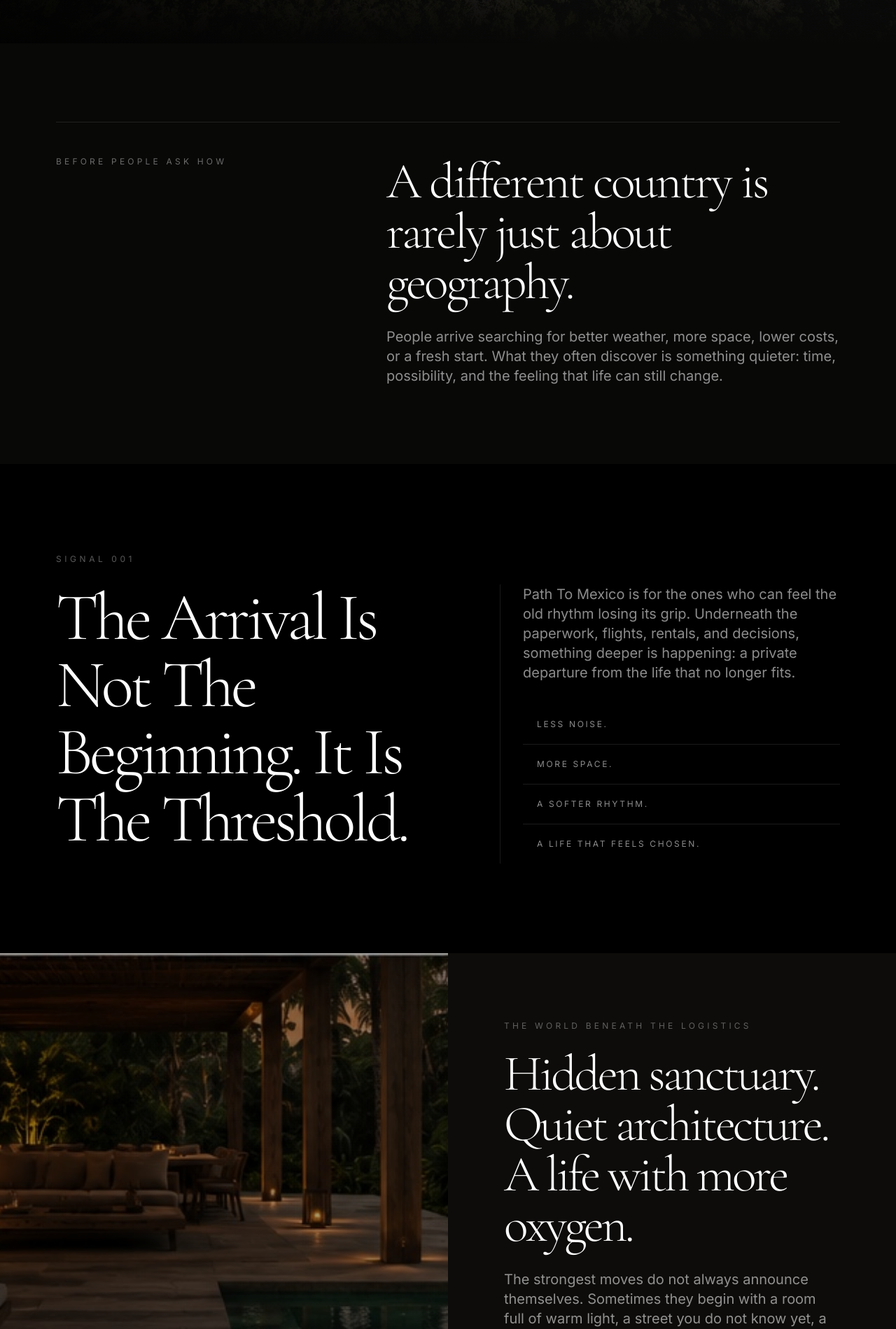
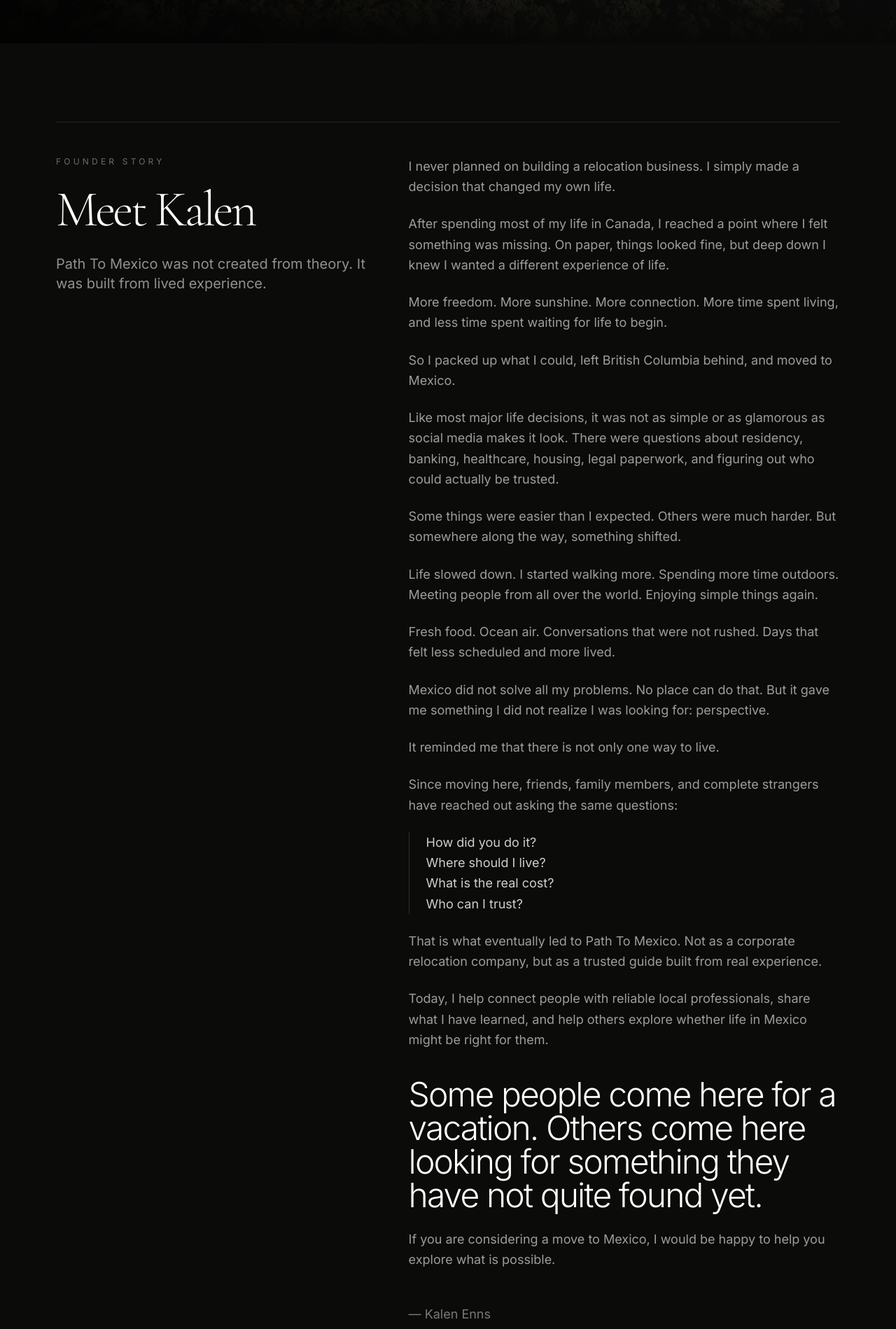
Before and after one commit to TradePhoenix/cielo-nuevo, a React (Create React App) app: page / in a window 1280 px wide. Shown: the part 901-2800 px from the top of the page at 70% size. Built offline with nearby package versions, Linux system fonts and the light colour scheme.

Commit message:
Add founder story and update hero message

```diff
--- a/src/App.js
+++ b/src/App.js
@@ -4,16 +4,45 @@
 
 const content = {
   en: {
-    nav: ["Home", "Signal", "Relocation", "Process", "Trust", "FAQ", "Contact"],
+    nav: ["Home", "Story", "Signal", "Relocation", "Process", "Trust", "FAQ", "Contact"],
     heroLocation: "Riviera Maya • Mexico",
     heroTitle: "PATH TO MEXICO",
     heroSignal: "[ CIELO NUEVO ]",
-    heroHook1: "Some people visit Mexico.",
-    heroHook2: "Others disappear into a better life.",
+    heroHook1: "Not everyone is meant to stay",
+    heroHook2: "where they started.",
     heroSubtext:
-      "Most people think they want a new country. What they really want is distance from a life that no longer feels like their own. Mexico just happens to be where many of them find it.",
+      "A different rhythm of life awaits in Mexico. Path To Mexico helps people explore relocation, lifestyle, trusted local connections, and the deeper possibility of beginning again.",
     explore: "Enter The Signal",
     start: "Start The Conversation",
+
+    founderLabel: "Founder Story",
+    founderTitle: "Meet Kalen",
+    founderIntro:
+      "Path To Mexico was not created from theory. It was built from lived experience.",
+    founderParagraphs: [
+      "I never planned on building a relocation business. I simply made a decision that changed my own life.",
+      "After spending most of my life in Canada, I reached a point where I felt something was missing. On paper, things looked fine, but deep down I knew I wanted a different experience of life.",
+      "More freedom. More sunshine. More connection. More time spent living, and less time spent waiting for life to begin.",
+      "So I packed up what I could, left British Columbia behind, and moved to Mexico.",
+      "Like most major life decisions, it was not as simple or as glamorous as social media makes it look. There were questions about residency, banking, healthcare, housing, legal paperwork, and figuring out who could actually be trusted.",
+      "Some things were easier than I expected. Others were much harder. But somewhere along the way, something shifted.",
+      "Life slowed down. I started walking more. Spending more time outdoors. Meeting people from all over the world. Enjoying simple things again.",
+      "Fresh food. Ocean air. Conversations that were not rushed. Days that felt less scheduled and more lived.",
+      "Mexico did not solve all my problems. No place can do that. But it gave me something I did not realize I was looking for: perspective.",
+      "It reminded me that there is not only one way to live.",
+      "Since moving here, friends, family members, and complete strangers have reached out asking the same questions:"
+    ],
+    founderQuestions: ["How did you do it?", "Where should I live?", "What is the real cost?", "Who can I trust?"],
+    founderClosing:
+      "That is what eventually led to Path To Mexico. Not as a corporate relocation company, but as a trusted guide built from real experience.",
+    founderClosing2:
+      "Today, I help connect people with reliable local professionals, share what I have learned, and help others explore whether life in Mexico might be right for them.",
+    founderQuote:
+      "Some people come here for a vacation. Others come here looking for something they have not quite found yet.",
+    founderFinal:
+      "If you are considering a move to Mexico, I would be happy to help you explore what is possible.",
+    founderSignature: "— Kalen Enns",
+    founderRole: "Founder, Path To Mexico",
 
     manifestoLabel: "Before People Ask How",
     manifestoTitle: "A different country is rarely just about geography.",
@@ -59,7 +88,7 @@
     trustLabel: "Trust & Clarity",
     trustTitle: "Not everyone is meant to stay where they started.",
     trust1:
-      "Cielo Nuevo acts as a trusted connector and relocation guide, helping you find the right people, places, and next steps in Playa del Carmen.",
+      "Path To Mexico acts as a trusted connector and relocation guide, helping you find the right people, places, and next steps in Playa del Carmen.",
     trust2:
       "For legal, immigration, tax, and real estate transactions, we connect clients with qualified local professionals so each step is handled properly.",
     trust3: "Simple promise: clearer options, better introductions, and a smoother landing in Mexico.",
@@ -73,7 +102,7 @@
 
     whoTitle: "Built For People Ready For A Different Life",
     whoText:
-      "Whether you are coming from Canada, the United States, or somewhere else, Cielo Nuevo helps you understand your options and connect with the right people on the ground.",
+      "Whether you are coming from Canada, the United States, or somewhere else, Path To Mexico helps you understand your options and connect with the right people on the ground.",
     tags: ["Canadians", "Americans", "Digital Nomads", "Retirees", "Investors", "Families", "Remote Workers", "Freedom Seekers"],
 
     faqLabel: "Common Questions",
@@ -94,16 +123,45 @@
   },
 
   es: {
-    nav: ["Inicio", "Señal", "Reubicación", "Proceso", "Confianza", "FAQ", "Contacto"],
+    nav: ["Inicio", "Historia", "Señal", "Reubicación", "Proceso", "Confianza", "FAQ", "Contacto"],
     heroLocation: "Riviera Maya • México",
     heroTitle: "PATH TO MEXICO",
     heroSignal: "[ CIELO NUEVO ]",
-    heroHook1: "Algunas personas visitan México.",
-    heroHook2: "Otras desaparecen hacia una vida mejor.",
+    heroHook1: "No todos están destinados",
+    heroHook2: "a quedarse donde empezaron.",
     heroSubtext:
-      "La mayoría cree que quiere un nuevo país. Lo que realmente busca es distancia de una vida que ya no se siente propia. México simplemente es donde muchos lo encuentran.",
+      "Un ritmo de vida diferente te espera en México. Path To Mexico ayuda a explorar reubicación, estilo de vida, conexiones locales confiables y la posibilidad más profunda de empezar otra vez.",
     explore: "Entrar A La Señal",
     start: "Iniciar Conversación",
+
+    founderLabel: "Historia Del Fundador",
+    founderTitle: "Conoce A Kalen",
+    founderIntro:
+      "Path To Mexico no nació de una teoría. Nació de una experiencia real.",
+    founderParagraphs: [
+      "Nunca planeé construir un negocio de reubicación. Simplemente tomé una decisión que cambió mi propia vida.",
+      "Después de pasar la mayor parte de mi vida en Canadá, llegué a un punto en el que sentía que algo faltaba. En papel, todo parecía estar bien, pero en el fondo sabía que quería una experiencia de vida diferente.",
+      "Más libertad. Más sol. Más conexión. Más tiempo viviendo, y menos tiempo esperando que la vida comenzara.",
+      "Así que empaqué lo que pude, dejé British Columbia atrás y me mudé a México.",
+      "Como muchas decisiones importantes, no fue tan simple ni tan glamuroso como parece en redes sociales. Había preguntas sobre residencia, bancos, salud, vivienda, documentos legales y cómo encontrar personas en quienes realmente pudiera confiar.",
+      "Algunas cosas fueron más fáciles de lo que esperaba. Otras fueron mucho más difíciles. Pero en algún punto, algo cambió.",
+      "La vida bajó de velocidad. Empecé a caminar más. Pasar más tiempo afuera. Conocer personas de todo el mundo. Disfrutar otra vez de las cosas simples.",
+      "Comida fresca. Aire del mar. Conversaciones sin prisa. Días que se sentían menos programados y más vividos.",
+      "México no resolvió todos mis problemas. Ningún lugar puede hacer eso. Pero me dio algo que no sabía que estaba buscando: perspectiva.",
+      "Me recordó que no existe una sola forma de vivir.",
+      "Desde que me mudé aquí, amigos, familiares y personas que no conocía empezaron a hacerme las mismas preguntas:"
+    ],
+    founderQuestions: ["¿Cómo lo hiciste?", "¿Dónde debería vivir?", "¿Cuál es el costo real?", "¿En quién puedo confiar?"],
+    founderClosing:
+      "Eso fue lo que eventualmente llevó a Path To Mexico. No como una empresa corporativa de reubicación, sino como una guía confiable construida desde la experiencia real.",
+    founderClosing2:
+      "Hoy ayudo a conectar personas con profesionales locales confiables, comparto lo que he aprendido y ayudo a otros a explorar si la vida en México puede ser adecuada para ellos.",
+    founderQuote:
+      "Algunas personas vienen de vacaciones. Otras vienen buscando algo que todavía no han encontrado.",
+    founderFinal:
+      "Si estás considerando mudarte a México, me encantaría ayudarte a explorar lo que es posible.",
+    founderSignature: "— Kalen Enns",
+    founderRole: "Fundador, Path To Mexico",
 
     manifestoLabel: "Antes De Preguntar Cómo",
     manifestoTitle: "Un país diferente casi nunca se trata solo de geografía.",
@@ -149,7 +207,7 @@
     trustLabel: "Confianza & Claridad",
     trustTitle: "No todos están destinados a quedarse donde empezaron.",
     trust1:
-      "Cielo Nuevo funciona como guía y conector confiable para ayudarte a encontrar las personas, lugares y próximos pasos adecuados en Playa del Carmen.",
+      "Path To Mexico funciona como guía y conector confiable para ayudarte a encontrar las personas, lugares y próximos pasos adecuados en Playa del Carmen.",
     trust2:
       "Para temas legales, migratorios, fiscales e inmobiliarios, conectamos a los clientes con profesionales locales calificados.",
     trust3: "Promesa simple: opciones más claras, mejores conexiones y una llegada más tranquila a México.",
@@ -163,7 +221,7 @@
 
     whoTitle: "Hecho Para Personas Listas Para Una Vida Diferente",
     whoText:
-      "Ya vengas de Canadá, Estados Unidos u otro lugar, Cielo Nuevo te ayuda a entender tus opciones y conectar con las personas correctas en el terreno.",
+      "Ya vengas de Canadá, Estados Unidos u otro lugar, Path To Mexico te ayuda a entender tus opciones y conectar con las personas correctas en el terreno.",
     tags: ["Canadienses", "Americanos", "Nómadas Digitales", "Jubilados", "Inversionistas", "Familias", "Trabajadores Remotos", "Buscadores De Libertad"],
 
     faqLabel: "Preguntas Comunes",
@@ -233,9 +291,62 @@
   );
 }
 
+function FounderStory({ t }) {
+  return (
+    <section id="story" className="bg-[#0b0b0a] px-6 py-20 text-white md:px-20 md:py-28">
+      <motion.div
+        initial={{ opacity: 0, y: 45 }}
+        whileInView={{ opacity: 1, y: 0 }}
+        transition={{ duration: 0.9 }}
+        viewport={{ once: true }}
+        className="mx-auto grid max-w-6xl gap-12 border-t border-white/10 pt-12 md:grid-cols-[0.85fr_1.15fr]"
+      >
+        <div>
+          <p className="mb-6 text-xs uppercase tracking-[0.35em] text-white/40">{t.founderLabel}</p>
+          <h2 className="max-w-xl text-4xl font-light leading-tight tracking-[-0.05em] md:text-7xl">
+            {t.founderTitle}
+          </h2>
+          <p className="mt-7 max-w-md text-lg leading-relaxed text-white/55 sm:text-xl">
+            {t.founderIntro}
+          </p>
+        </div>
+
+        <div className="space-y-6 text-lg leading-relaxed text-white/60">
+          {t.founderParagraphs.map((paragraph) => (
+            <p key={paragraph}>{paragraph}</p>
+          ))}
+
+          <div className="border-l border-white/15 pl-6 text-white/80">
+            {t.founderQuestions.map((question) => (
+              <p key={question}>{question}</p>
+            ))}
+          </div>
+
+          <p>{t.founderClosing}</p>
+          <p>{t.founderClosing2}</p>
+
+          <p className="pt-4 text-3xl font-light leading-tight tracking-[-0.04em] text-white md:text-5xl">
+            {t.founderQuote}
+          </p>
+
+          <p>{t.founderFinal}</p>
+
+          <p className="pt-6 text-white/45">
+            {t.founderSignature}
+            <br />
+            {t.founderRole}
+          </p>
+        </div>
+      </motion.div>
+    </section>
+  );
+}
+
 function App() {
   const [lang, setLang] = useState("en");
   const t = content[lang];
+
+  const navLinks = ["#home", "#story", "#signal", "#relocation", "#process", "#trust", "#faq", "#contact"];
 
   return (
     <main className="min-h-screen overflow-x-hidden bg-[#080807] text-zinc-100 scroll-smooth">
@@ -258,7 +369,7 @@
 
           <div className="hidden gap-8 text-[10px] uppercase tracking-[0.3em] text-white/40 lg:flex">
             {t.nav.map((item, index) => (
-              <a key={item} className="transition hover:text-white" href={["#home", "#signal", "#relocation", "#process", "#trust", "#faq", "#contact"][index]}>
+              <a key={item} className="transition hover:text-white" href={navLinks[index]}>
                 {item}
               </a>
             ))}
@@ -291,7 +402,7 @@
             </p>
 
             <div className="mt-9 flex flex-col gap-4 sm:flex-row">
-              <a href="#signal" className="border border-white bg-white px-7 py-4 text-center text-xs font-semibold uppercase tracking-[0.2em] text-black transition duration-300 hover:bg-transparent hover:text-white">
+              <a href="#story" className="border border-white bg-white px-7 py-4 text-center text-xs font-semibold uppercase tracking-[0.2em] text-black transition duration-300 hover:bg-transparent hover:text-white">
                 {t.explore}
               </a>
               <a href="#contact" className="border border-white/30 px-7 py-4 text-center text-xs font-semibold uppercase tracking-[0.2em] text-white transition duration-300 hover:border-white hover:bg-white hover:text-black">
@@ -301,6 +412,8 @@
           </motion.div>
         </div>
       </section>
+
+      <FounderStory t={t} />
 
       <section className="bg-[#080807] px-6 py-20 text-white md:px-20 md:py-28">
         <motion.div initial={{ opacity: 0, y: 45 }} whileInView={{ opacity: 1, y: 0 }} transition={{ duration: 0.9 }} viewport={{ once: true }} className="mx-auto grid max-w-6xl gap-10 border-t border-white/10 pt-12 md:grid-cols-[0.8fr_1.2fr]">
@@ -474,7 +587,7 @@
         <p className="mt-6 italic text-zinc-400">{t.footerLine}</p>
         <p className="mt-6 text-zinc-600">{t.footer}</p>
         <p className="mt-8 text-xs uppercase tracking-[0.3em] text-zinc-700">
-          Some people visit. Others disappear.
+          Not everyone is meant to stay where they started.
         </p>
       </footer>
     </main>
```
